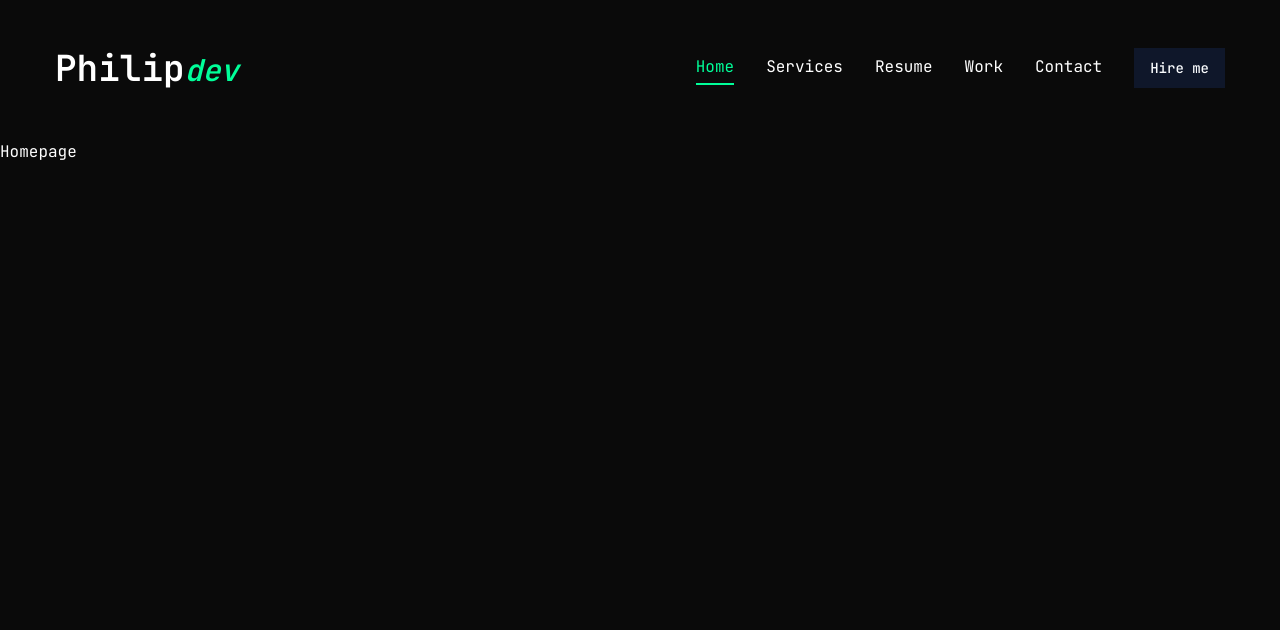
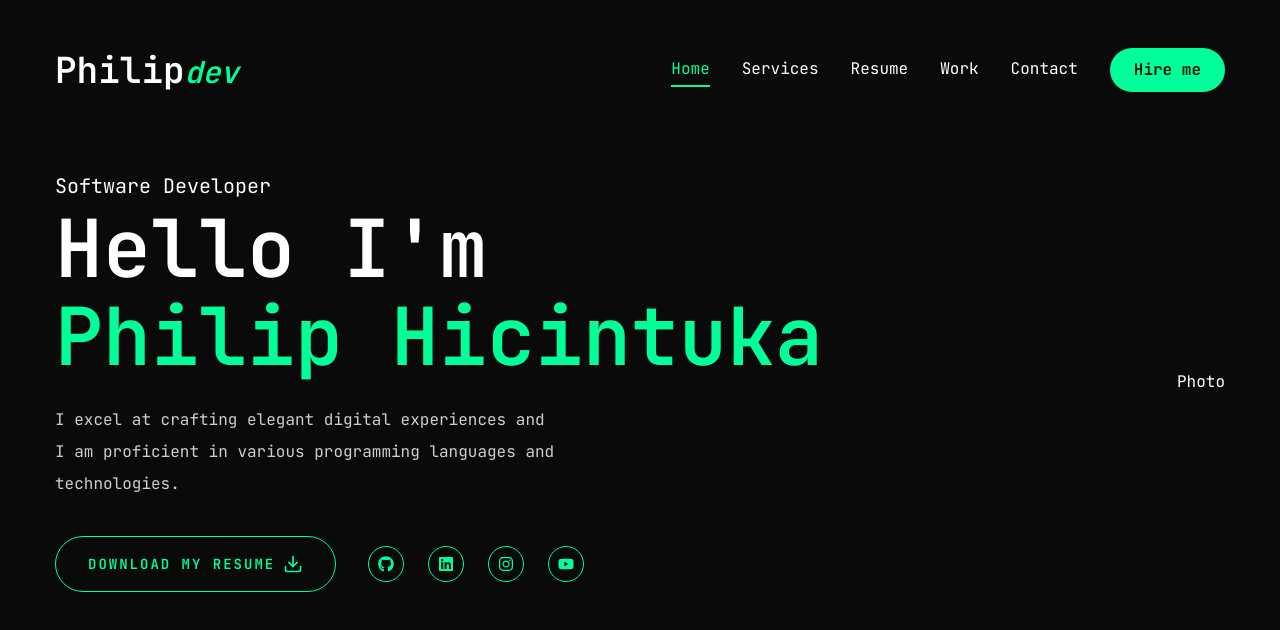
Before and after one commit to philip1091/portfolio2025, a Next.js app: page / in a window 1280 px wide. Shown: the top 630 px of the page. Built offline with nearby package versions, Linux system fonts and the light colour scheme.

Commit message:
adding descrition and buttons to homepage

```diff
--- a/app/globals.css
+++ b/app/globals.css
@@ -7,4 +7,13 @@
   body {
     @apply font-primary bg-primary text-white leading-loose;
   }
+  .h1 {
+    @apply text-[48px] xl:text-[80px] leading-[1.1] font-semibold;
+  }
+  .h2 {
+    @apply text-[36px] xl:text-[48px] leading-[1.1] font-semibold;
+  }
+  .h3 {
+    @apply text-[20px] xl:text-[24px] leading-[1.1] font-semibold;
+  }
 }
--- a/app/page.jsx
+++ b/app/page.jsx
@@ -1,6 +1,53 @@
+import { Button } from "@/components/ui/button";
+import { FiDownload } from "react-icons/fi";
+import Social from "@/components/Social";
+import Photo from "@/components/Photo";
 
-export default function Home() {
+const Home = () => {
   return (
-    <main>Homepage</main>
+    <section className="h-full">
+      <div className="container mx-auto">
+        <div className="flex flex-col xl:flex-row items-center justify-between xl:pt-8 xl:pb-24">
+          {/* text  */}
+          <div className="text-center xl:text-left">
+            <span className="text-xl"> Software Developer</span>
+            <h1 className="h1 mb-6">
+              Hello I'm
+              <br />
+              <span className="text-accent">Philip Hicintuka</span>
+            </h1>
+            <p className="max-w-[500px] mb-9 text-white/80">
+              I excel at crafting elegant digital experiences and I am
+              proficient in various programming languages and technologies.
+            </p>
+            {/* btn and socials */}
+            <div className="flex flex-col xl:flex-row items-center gap-8">
+              <Button
+                variant="outline"
+                size="lg"
+                className="uppercase flex items-center gap-2"
+              >
+                <span>Download my Resume</span>
+                <FiDownload className="text-xl" />
+              </Button>
+              <div className="mb-8 xl:mb-0">
+                <Social
+                  containerStyles="flex gap-6"
+                  iconStyles="w-9 h-9 border border-accent rounded-full flex
+                  justify-center items-center text-accent text-base
+                  hover:bg-accent hover:text-primary hover:transition-all duration-500"
+                />
+              </div>
+            </div>
+          </div>
+          {/* photo  */}
+          <div>
+            <Photo />
+          </div>
+        </div>
+      </div>
+    </section>
   );
 }
+
+export default Home
--- a/components/Header.jsx
+++ b/components/Header.jsx
@@ -1,6 +1,7 @@
 import Link from 'next/link';
 import { Button } from "./ui/button";
 import Nav from "./Nav";
+import MobileNav from "./MobileNav";
 
 const Header = () => {
   return (
@@ -20,7 +21,9 @@
           </Link>
         </div>
         {/* mobile navigations */}
-        <div className="xl:hidden">mobile nav</div>
+        <div className="xl:hidden">
+          <MobileNav />
+        </div>
       </div>
     </header>
   );
--- /dev/null
+++ b/components/MobileNav.jsx
@@ -0,0 +1,80 @@
+"use client";
+import { useState } from "react";
+import {
+  Sheet,
+  SheetContent,
+  SheetTrigger,
+  SheetTitle,
+} from "@/components/ui/sheet";
+import { usePathname } from "next/navigation";
+import Link from "next/link";
+import { CiMenuFries } from "react-icons/ci";
+
+const links = [
+  {
+    name: "Home",
+    path: "/",
+  },
+  {
+    name: "Services",
+    path: "/services",
+  },
+  {
+    name: "Resume",
+    path: "/resume",
+  },
+  {
+    name: "Work",
+    path: "/work",
+  },
+  {
+    name: "Contact",
+    path: "/contact",
+  },
+];
+
+const MobileNav = () => {
+  const pathname = usePathname();
+  const [isOpen, setIsOpen] = useState(false);
+  const handleLinkClick = () => {
+    setIsOpen(false);
+  };
+  return (
+    <Sheet open={isOpen} onOpenChange={setIsOpen}>
+      <SheetTrigger
+        onClick={() => setIsOpen(!isOpen)}
+        className="flex justify-center items-center"
+      >
+        <CiMenuFries className="text-[32px] text-accent" />
+      </SheetTrigger>
+      <SheetContent className="flex flex-col">
+        <SheetTitle className="mt-32 mb-40 text-center text-2xl">
+          <Link onClick={handleLinkClick} href="/">
+            <h1 className="text-white text-4xl font-semibold">
+              Philip<span className="text-accent italic text-3xl">dev</span>
+            </h1>
+          </Link>
+        </SheetTitle>
+        <nav className="flex flex-col justify-center items-center gap-8">
+          {links.map((link, index) => {
+            return (
+              <Link
+                key={index}
+                href={link.path}
+                onClick={handleLinkClick}
+                className={`${
+                  link.path === pathname &&
+                  "text-accent border-b-2 border-accent"
+                } text-xl hover:text-accent transition-all`}
+              >
+                {link.name}
+              </Link>
+            );
+          })}
+        </nav>
+      </SheetContent>
+    </Sheet>
+  );
+};
+
+export default MobileNav;
--- a/components/Nav.jsx
+++ b/components/Nav.jsx
@@ -28,7 +28,6 @@
 
 const Nav = () => {
   const pathname = usePathname();
-  console.log(pathname);
   return (
     <nav className="flex gap-8">
       {
--- /dev/null
+++ b/components/Photo.jsx
@@ -0,0 +1,8 @@
+
+const Photo = () => {
+  return (
+    <div>Photo</div>
+  )
+}
+
+export default Photo
--- /dev/null
+++ b/components/Social.jsx
@@ -0,0 +1,25 @@
+import Link from "next/link";
+import { FaGithub, FaLinkedin, FaInstagram, FaYoutube } from "react-icons/fa";
+
+const socials  = [
+  {icon: <FaGithub />, path: ""},
+  {icon: <FaLinkedin />, path: ""},
+  {icon: <FaInstagram />, path: ""},
+  {icon: <FaYoutube />, path: ""}
+]
+
+const Social = ({containerStyles, iconStyles}) => {
+  return(
+    <div className={containerStyles}>
+      {socials.map((item, index) => {
+        return (
+          <Link key={index} href={item.path} className={iconStyles}>
+            {item.icon}
+          </Link>
+        );
+      })}
+    </div>
+  )
+};
+
+export default Social;
--- a/components/ui/button.jsx
+++ b/components/ui/button.jsx
@@ -5,25 +5,18 @@
 import { cn } from "@/lib/utils"
 
 const buttonVariants = cva(
-  "inline-flex items-center justify-center gap-2 whitespace-nowrap rounded-md text-sm font-medium ring-offset-white transition-colors focus-visible:outline-none focus-visible:ring-2 focus-visible:ring-slate-950 focus-visible:ring-offset-2 disabled:pointer-events-none disabled:opacity-50 [&_svg]:pointer-events-none [&_svg]:size-4 [&_svg]:shrink-0 dark:ring-offset-slate-950 dark:focus-visible:ring-slate-300",
+  "inline-flex items-center justify-center whitespace-nonwrap rounded-full text-base font-semibold ring-offset-white transition-colors",
   {
     variants: {
       variant: {
-        default: "bg-slate-900 text-slate-50 hover:bg-slate-900/90 dark:bg-slate-50 dark:text-slate-900 dark:hover:bg-slate-50/90",
-        destructive:
-          "bg-red-500 text-slate-50 hover:bg-red-500/90 dark:bg-red-900 dark:text-slate-50 dark:hover:bg-red-900/90",
-        outline:
-          "border border-slate-200 bg-white hover:bg-slate-100 hover:text-slate-900 dark:border-slate-800 dark:bg-slate-950 dark:hover:bg-slate-800 dark:hover:text-slate-50",
-        secondary:
-          "bg-slate-100 text-slate-900 hover:bg-slate-100/80 dark:bg-slate-800 dark:text-slate-50 dark:hover:bg-slate-800/80",
-        ghost: "hover:bg-slate-100 hover:text-slate-900 dark:hover:bg-slate-800 dark:hover:text-slate-50",
-        link: "text-slate-900 underline-offset-4 hover:underline dark:text-slate-50",
+        default: "bg-accent text-primary hover:bg-accent-hover",
+        primary: "bg-primary text-white",
+        outline: "border border-accent bg-transparent text-accent hover:bg-accent hover:text-primary"
       },
       size: {
-        default: "h-10 px-4 py-2",
-        sm: "h-9 rounded-md px-3",
-        lg: "h-11 rounded-md px-8",
-        icon: "h-10 w-10",
+        default: "h-[44px] px-6",
+        md: "h-[48px] px-6",
+        lg: "h-[56px] px-8 text-sm uppercase tracking-[2px]",
       },
     },
     defaultVariants: {
--- a/components/ui/sheet.jsx
+++ b/components/ui/sheet.jsx
@@ -2,7 +2,8 @@
 import * as React from "react"
 import * as SheetPrimitive from "@radix-ui/react-dialog"
 import { cva } from "class-variance-authority";
-import { X } from "lucide-react"
+// import { X } from "lucide-react";
+import { IoMdClose } from "react-icons/io";
 
 import { cn } from "@/lib/utils"
 
@@ -26,7 +27,7 @@
 SheetOverlay.displayName = SheetPrimitive.Overlay.displayName
 
 const sheetVariants = cva(
-  "fixed z-50 gap-4 bg-white p-6 shadow-lg transition ease-in-out data-[state=open]:animate-in data-[state=closed]:animate-out data-[state=closed]:duration-300 data-[state=open]:duration-500 dark:bg-slate-950",
+  "fixed z-50 gap-4 bg-primary p-6 shadow-lg transition ease-in-out data-[state=open]:animate-in data-[state=closed]:animate-out data-[state=closed]:duration-300 data-[state=open]:duration-500 dark:bg-slate-950",
   {
     variants: {
       side: {
@@ -35,7 +36,7 @@
           "inset-x-0 bottom-0 border-t data-[state=closed]:slide-out-to-bottom data-[state=open]:slide-in-from-bottom",
         left: "inset-y-0 left-0 h-full w-3/4 border-r data-[state=closed]:slide-out-to-left data-[state=open]:slide-in-from-left sm:max-w-sm",
         right:
-          "inset-y-0 right-0 h-full w-3/4  border-l data-[state=closed]:slide-out-to-right data-[state=open]:slide-in-from-right sm:max-w-sm",
+          "inset-y-0 right-0 h-full w-3/4 data-[state=closed]:slide-out-to-right data-[state=open]:slide-in-from-right sm:max-w-sm",
       },
     },
     defaultVariants: {
@@ -44,19 +45,24 @@
   }
 )
 
-const SheetContent = React.forwardRef(({ side = "right", className, children, ...props }, ref) => (
+const SheetContent = React.forwardRef(
+  ({ side = "right", className, children, ...props }, ref) => (
     <SheetPortal>
       <SheetOverlay />
-    <SheetPrimitive.Content ref={ref} className={cn(sheetVariants({ side }), className)} {...props}>
+      <SheetPrimitive.Content
+        ref={ref}
+        className={cn(sheetVariants({ side }), className)}
+        {...props}
+      >
         {children}
-      <SheetPrimitive.Close
-        className="absolute right-4 top-4 rounded-sm opacity-70 ring-offset-white transition-opacity hover:opacity-100 focus:outline-none focus:ring-2 focus:ring-slate-950 focus:ring-offset-2 disabled:pointer-events-none data-[state=open]:bg-slate-100 dark:ring-offset-slate-950 dark:focus:ring-slate-300 dark:data-[state=open]:bg-slate-800">
-        <X className="h-4 w-4" />
+        <SheetPrimitive.Close className="absolute right-8 top-8 opacity-70 transition-opacity outline-none">
+          <IoMdClose className="text-3xl text-accent" />
           <span className="sr-only">Close</span>
         </SheetPrimitive.Close>
       </SheetPrimitive.Content>
     </SheetPortal>
-))
+  )
+);
 SheetContent.displayName = SheetPrimitive.Content.displayName
 
 const SheetHeader = ({
--- a/package.json
+++ b/package.json
@@ -22,6 +22,7 @@
     "next": "15.1.3",
     "react": "^19.0.0",
     "react-dom": "^19.0.0",
+    "react-icons": "^5.4.0",
     "tailwind-merge": "^2.6.0",
     "tailwindcss-animate": "^1.0.7"
   },
```
Also changed, not shown: 1 other file (tests, documents, lock files or other folders). Lines whose indentation alone changed are shown as unchanged.
